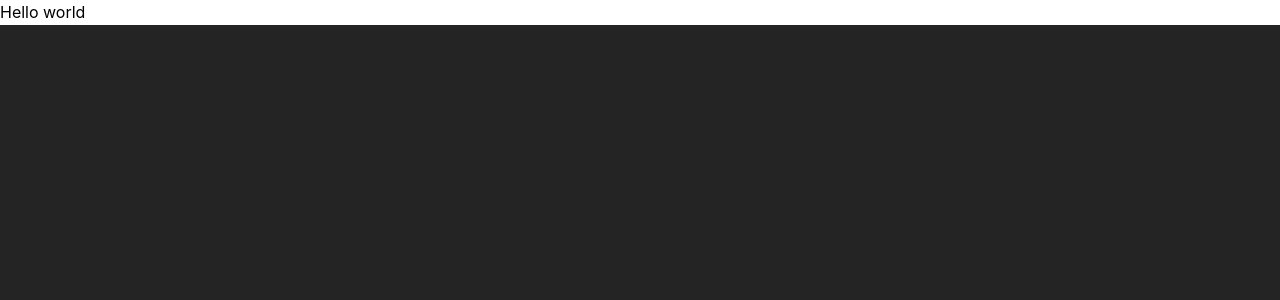
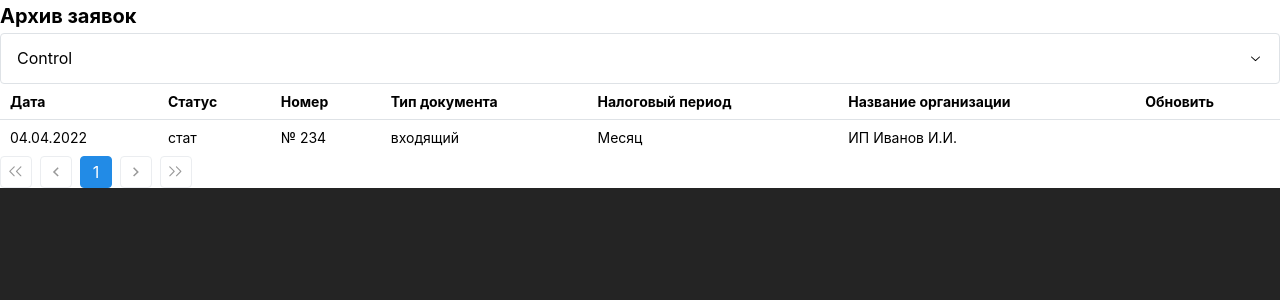
Before and after one commit to PasterZOOM/metaera, a React (Vite) app: page / in a window 1280 px wide. Shown: the top 300 px of the page. Built offline with nearby package versions, Linux system fonts and the light colour scheme.

Commit message:
feat: add general structure archive page

```diff
--- a/src/App.tsx
+++ b/src/App.tsx
@@ -1,11 +1,16 @@
 import type { FC } from 'react'
 
 import { MantineProvider } from '@mantine/core'
-// eslint-disable-next-line import/no-unresolved
 import '@mantine/core/styles.css'
 
+import { ArchivePage } from '@/page/archive'
+
 const App: FC = () => {
-  return <MantineProvider>Hello world</MantineProvider>
+  return (
+    <MantineProvider>
+      <ArchivePage />
+    </MantineProvider>
+  )
 }
 
 export default App
--- /dev/null
+++ b/src/page/archive/index.ts
@@ -0,0 +1 @@
+export { ArchivePage } from './ui/archivePage'
--- /dev/null
+++ b/src/page/archive/ui/archivePage.tsx
@@ -0,0 +1,51 @@
+import type { FC } from 'react'
+
+import { Accordion, Pagination, Table, Text } from '@mantine/core'
+
+export const ArchivePage: FC = () => {
+  return (
+    <div>
+      <Text component="h1" fw={700} size="xl">
+        Архив заявок
+      </Text>
+      <Accordion chevronPosition="right" variant="contained">
+        <Accordion.Item value="item-1">
+          <Accordion.Control>Control</Accordion.Control>
+          <Accordion.Panel>
+            <div>Статус заявки</div>
+            <div>Налоговый период</div>
+            <div>Тип документа</div>
+            <div>Период</div>
+            <div>Быстрый переход</div>
+          </Accordion.Panel>
+        </Accordion.Item>
+      </Accordion>
+
+      <Table>
+        <Table.Thead>
+          <Table.Tr>
+            <Table.Th>Дата</Table.Th>
+            <Table.Th>Статус</Table.Th>
+            <Table.Th>Номер</Table.Th>
+            <Table.Th>Тип документа</Table.Th>
+            <Table.Th>Налоговый период</Table.Th>
+            <Table.Th>Название организации</Table.Th>
+            <Table.Th>Обновить</Table.Th>
+          </Table.Tr>
+        </Table.Thead>
+        <Table.Tbody>
+          <Table.Tr>
+            <Table.Td>04.04.2022</Table.Td>
+            <Table.Td>стат</Table.Td>
+            <Table.Td>№ 234</Table.Td>
+            <Table.Td>входящий</Table.Td>
+            <Table.Td>Месяц</Table.Td>
+            <Table.Td>ИП Иванов И.И.</Table.Td>
+            <Table.Td> </Table.Td>
+          </Table.Tr>
+        </Table.Tbody>
+      </Table>
+      <Pagination withEdges total={1} />
+    </div>
+  )
+}
--- a/vite.config.ts
+++ b/vite.config.ts
@@ -1,7 +1,17 @@
+import { resolve } from 'path'
+
 import react from '@vitejs/plugin-react'
 import { defineConfig } from 'vite'
 
 // https://vitejs.dev/config/
 export default defineConfig({
   plugins: [react()],
+  resolve: {
+    alias: [
+      {
+        find: '@',
+        replacement: resolve(__dirname, 'src'),
+      },
+    ],
+  },
 })
```
Also changed, not shown: package.json (+6 -3 lines), .eslintrc.cjs, 1 other file (tests, documents, lock files or other folders).
